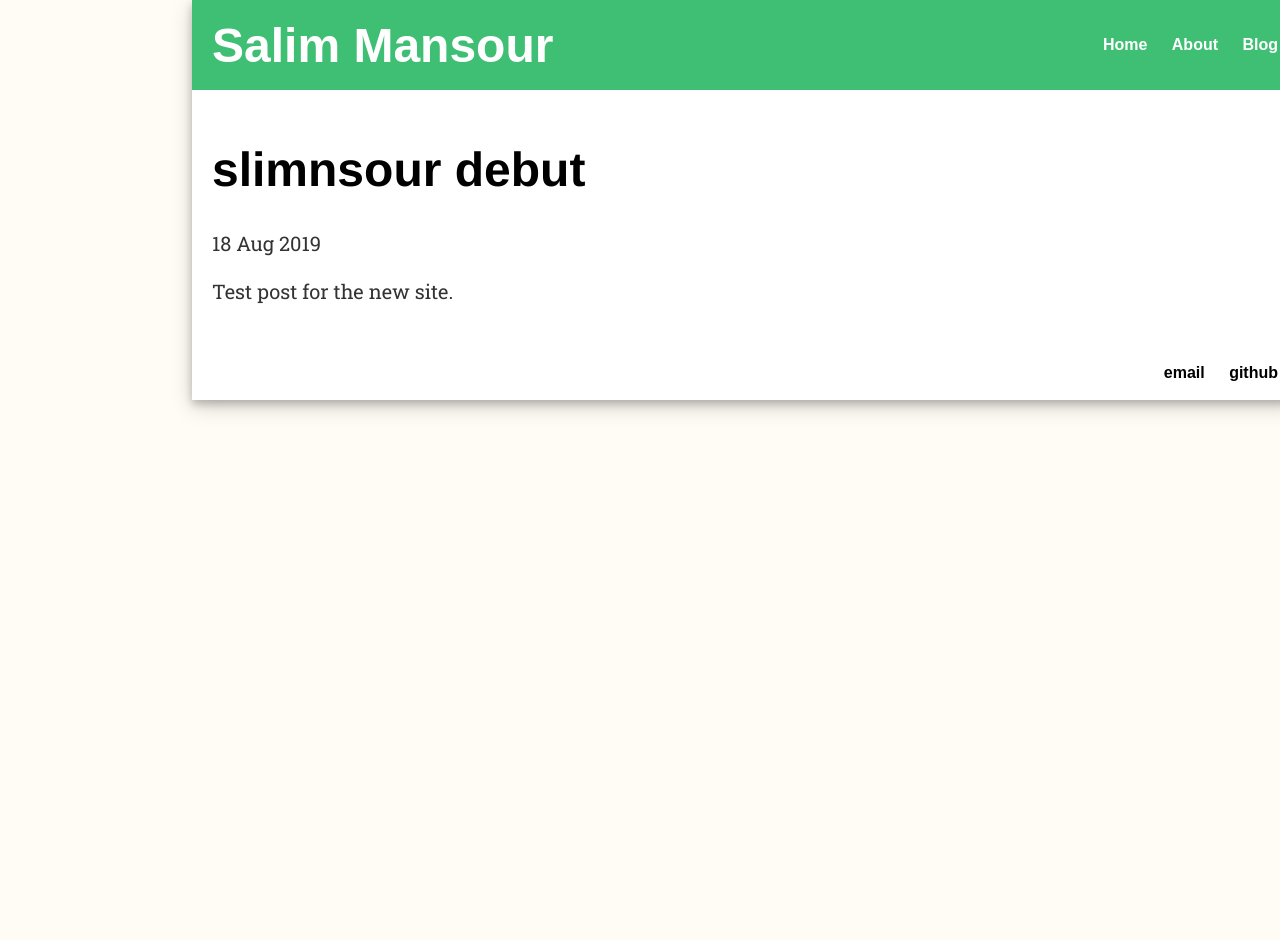
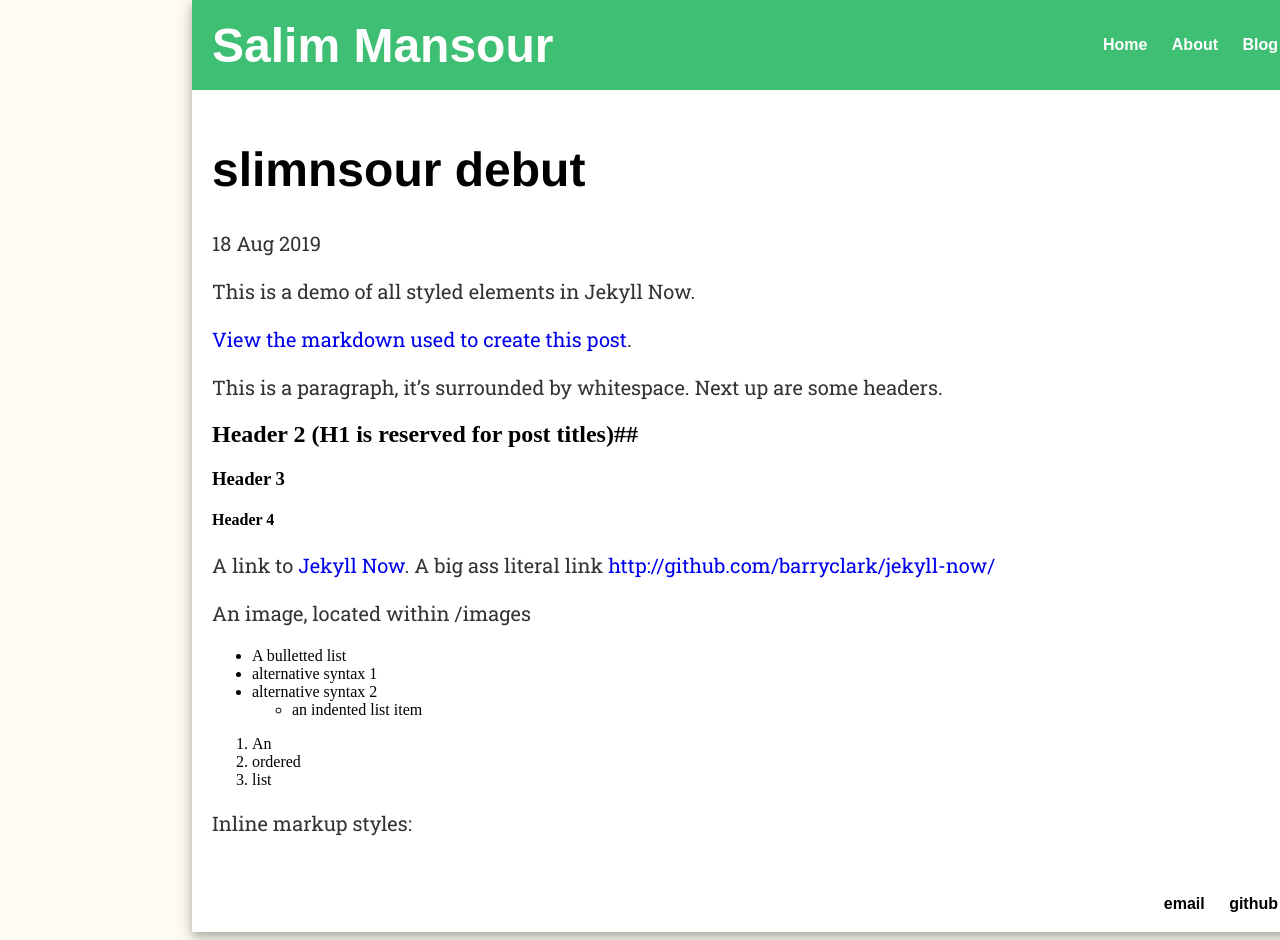
Before and after one commit to slimnsour/slimnsour.github.io, a Jekyll site: the page built from _posts/2019-08-18-slimnsour-launch.md, in a window 1280 px wide. Built offline with Jekyll 4.4.1, drawn with Linux system fonts in a browser that asks for light colours; nearby versions of some CDN libraries; before the commit the page ends 900 px from its top, so only the background shows below that.

Commit message:
Updated test post content

```diff
--- a/_posts/2019-08-18-slimnsour-launch.md
+++ b/_posts/2019-08-18-slimnsour-launch.md
@@ -3,5 +3,29 @@ layout: post
 title: "slimnsour debut"
 date: 2019-08-18
 ---
+This is a demo of all styled elements in Jekyll Now.
 
-Test post for the new site.
+[View the markdown used to create this post](https://raw.githubusercontent.com/barryclark/www.jekyllnow.com/gh-pages/_posts/2014-6-19-Markdown-Style-Guide.md).
+
+This is a paragraph, it's surrounded by whitespace. Next up are some headers.
+
+## Header 2 (H1 is reserved for post titles)##
+
+### Header 3
+
+#### Header 4
+
+A link to [Jekyll Now](http://github.com/barryclark/jekyll-now/). A big ass literal link <http://github.com/barryclark/jekyll-now/>
+
+An image, located within /images
+
+* A bulletted list
+- alternative syntax 1
++ alternative syntax 2
+  - an indented list item
+
+1. An
+2. ordered
+3. list
+
+Inline markup styles:
```
